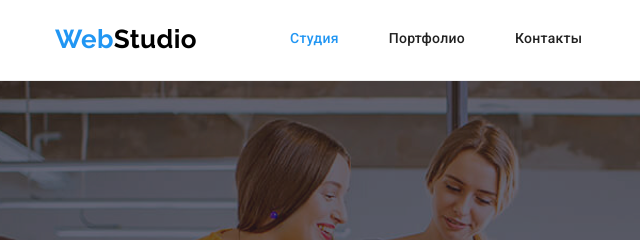
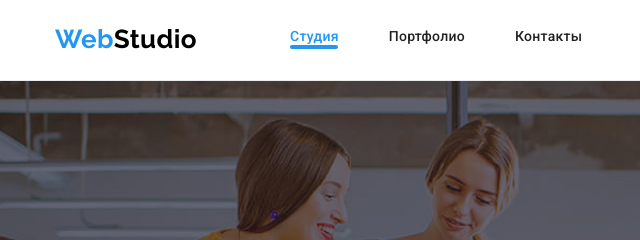
Before and after one commit to Serji2158/goit-markup-hw-05, a plain HTML site: page index.html in a window 1280 px wide. Shown: the top 240 px of the page, 0-640 px from the left. Drawn offline with nearby package versions, Linux system fonts and the light colour scheme.

Commit message:
Update styles.css

```diff
--- a/css/styles.css
+++ b/css/styles.css
@@ -93,16 +93,19 @@ p {
 .list {
   display: flex;
   margin-left: 93px;
+  /* padding-top: 40px;
+  padding-bottom: 40px; */
 }
 
-/* .list::after {
+.page-current::after {
   content: '';
+  display: block;
   width: 48px;
   height: 4px;
 
   background: #2196f3;
   border-radius: 2px;
-} */
+}
 
 .menu + .menu {
   margin-left: 50px;
```
